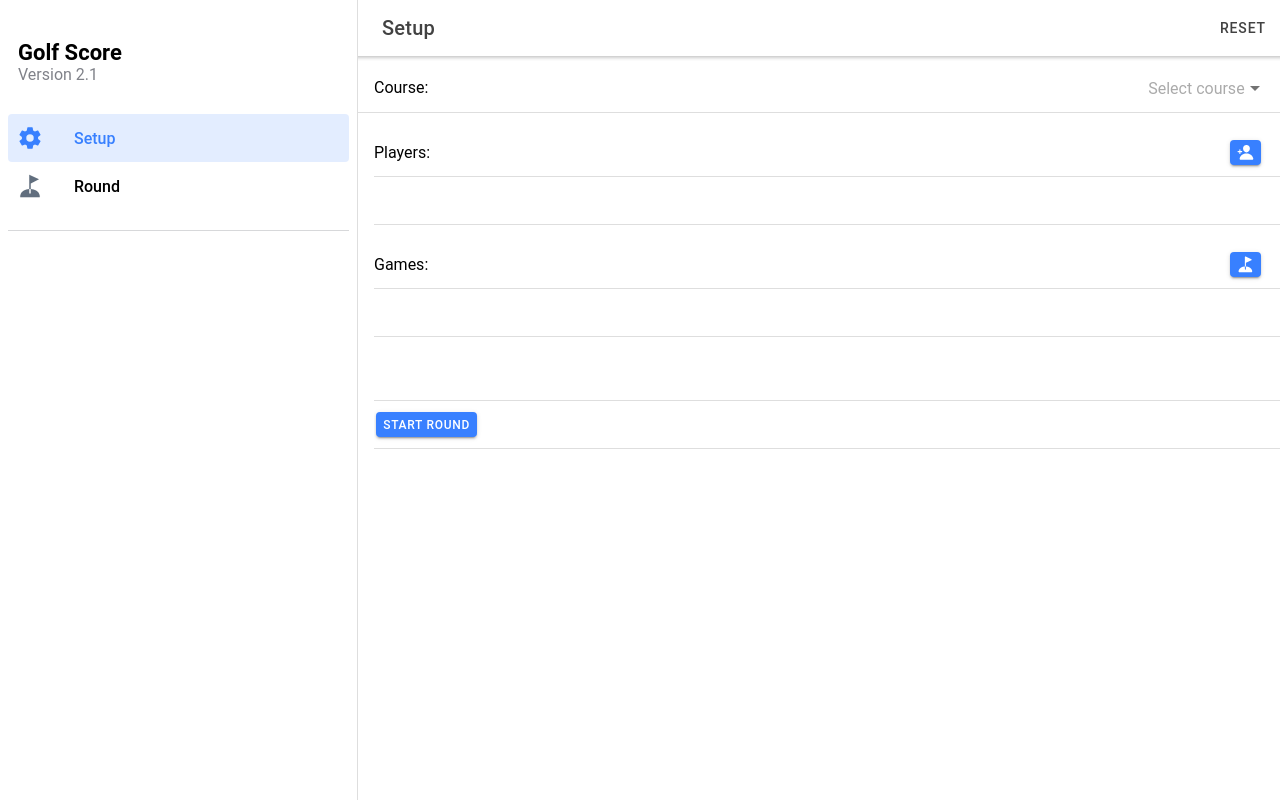
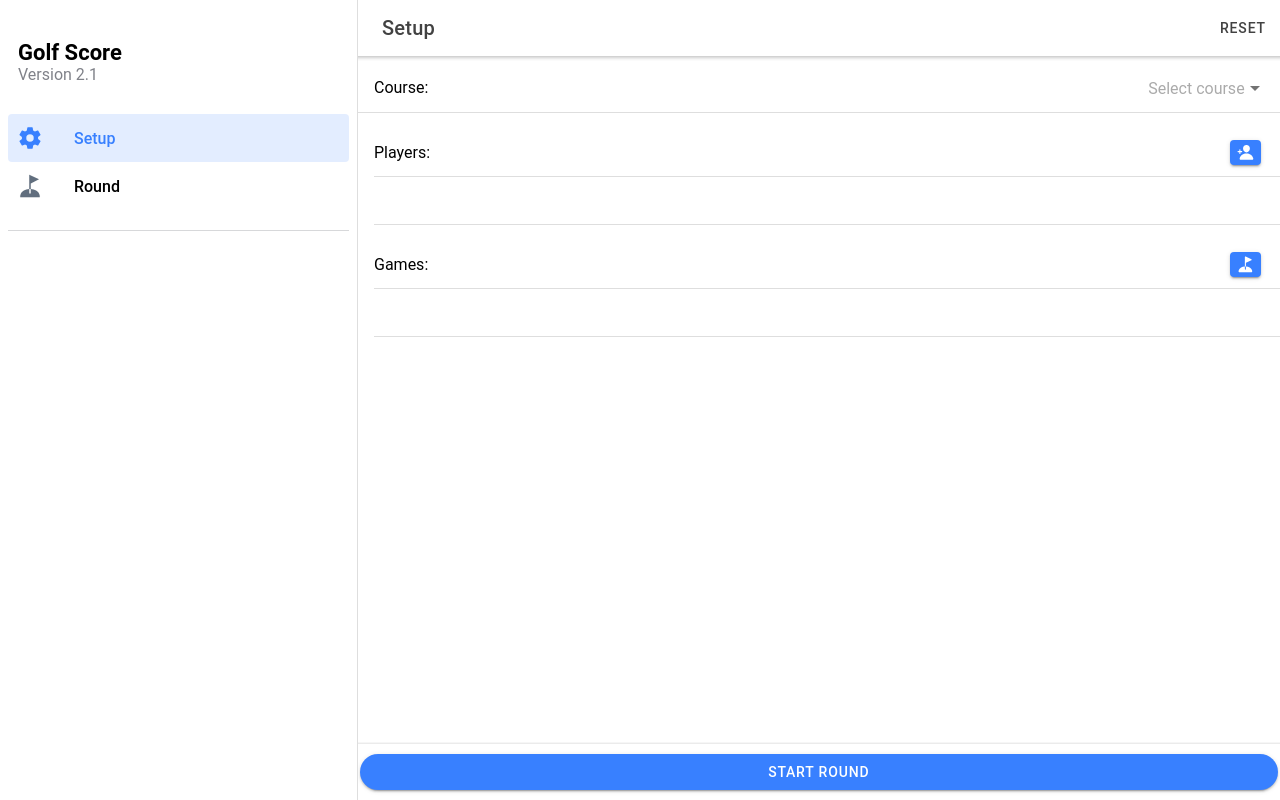
Before and after one commit to mlaskey53/iGolfScore, a React (Create React App) app: page /page/Setup in a window 1280 px wide. Built offline with nearby package versions, Linux system fonts and the light colour scheme.

Commit message:
Reposition Setup 'Start Round' button.

```diff
--- a/src/pages/Setup.tsx
+++ b/src/pages/Setup.tsx
@@ -1,7 +1,8 @@
 import { useContext, useState, useEffect } from 'react';
 import { useHistory } from 'react-router';
 import { AppContext, Course, Player } from '../State';
-import { IonButtons, IonContent, IonHeader, IonMenuButton, IonPage, IonTitle, IonToolbar, IonList, IonItem, IonLabel, IonButton, IonIcon,
+import { IonButtons, IonContent, IonHeader, IonFooter, IonMenuButton, IonPage, IonTitle, IonToolbar,
+    IonList, IonItem, IonLabel, IonButton, IonIcon,
 	IonSelect, IonSelectOption, IonGrid, IonRow, IonCol, IonLoading, useIonModal, IonAlert } from '@ionic/react';
 import { personAdd, personRemove, create, golf } from 'ionicons/icons';
 import './Page.css';
@@ -52,6 +53,7 @@ const Setup: React.FC = () => {
   // which will be set after the fetch completes.
   useEffect(() => {
     dispatch( { type: 'setCourses', newval: setupData.courses.slice(0) } );
+// eslint-disable-next-line
   }, [setupData]);
 
   // Set course (front9/back9) from user selection of front 9.
@@ -208,14 +210,7 @@ const Setup: React.FC = () => {
         </IonItem>
         </IonList>
 
-        <IonList>
-        <IonItem>
-          <IonLabel>{status}</IonLabel>
-        </IonItem>
-        <IonItem>
-          <IonButton onClick={() => history.push("Round") }>Start Round</IonButton>
-        </IonItem>
-        </IonList>
+        <IonLabel>{status}</IonLabel>
 
        <IonLoading isOpen={showWaiting} onDidDismiss={() => setShowWaiting(false)} message={'Processing...'} duration={5000} />
 
@@ -247,6 +242,12 @@ const Setup: React.FC = () => {
        />
 
       </IonContent>
+
+      <IonFooter>
+        <IonToolbar>
+            <IonButton shape="round" expand="block" onClick={() => history.push("Round") }>Start Round</IonButton>
+        </IonToolbar>
+      </IonFooter>
     </IonPage>
   );
 };
```
